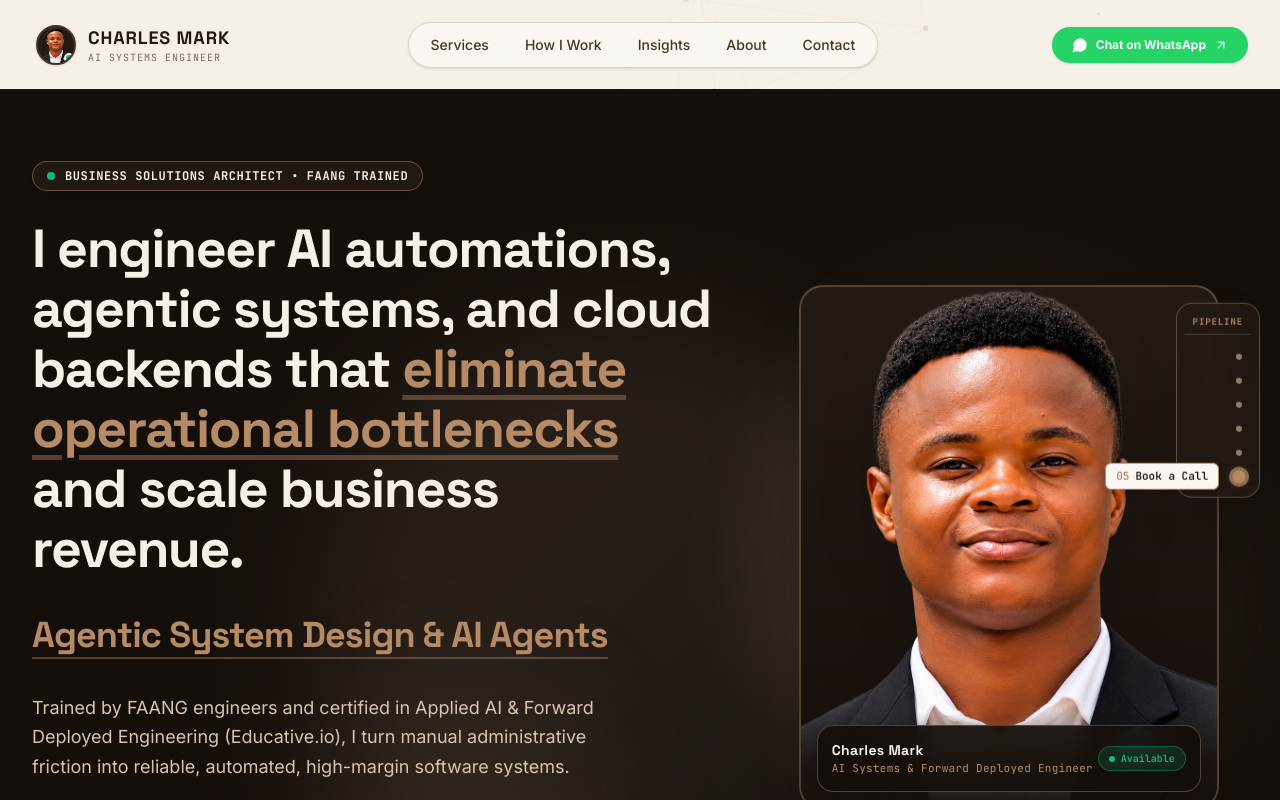
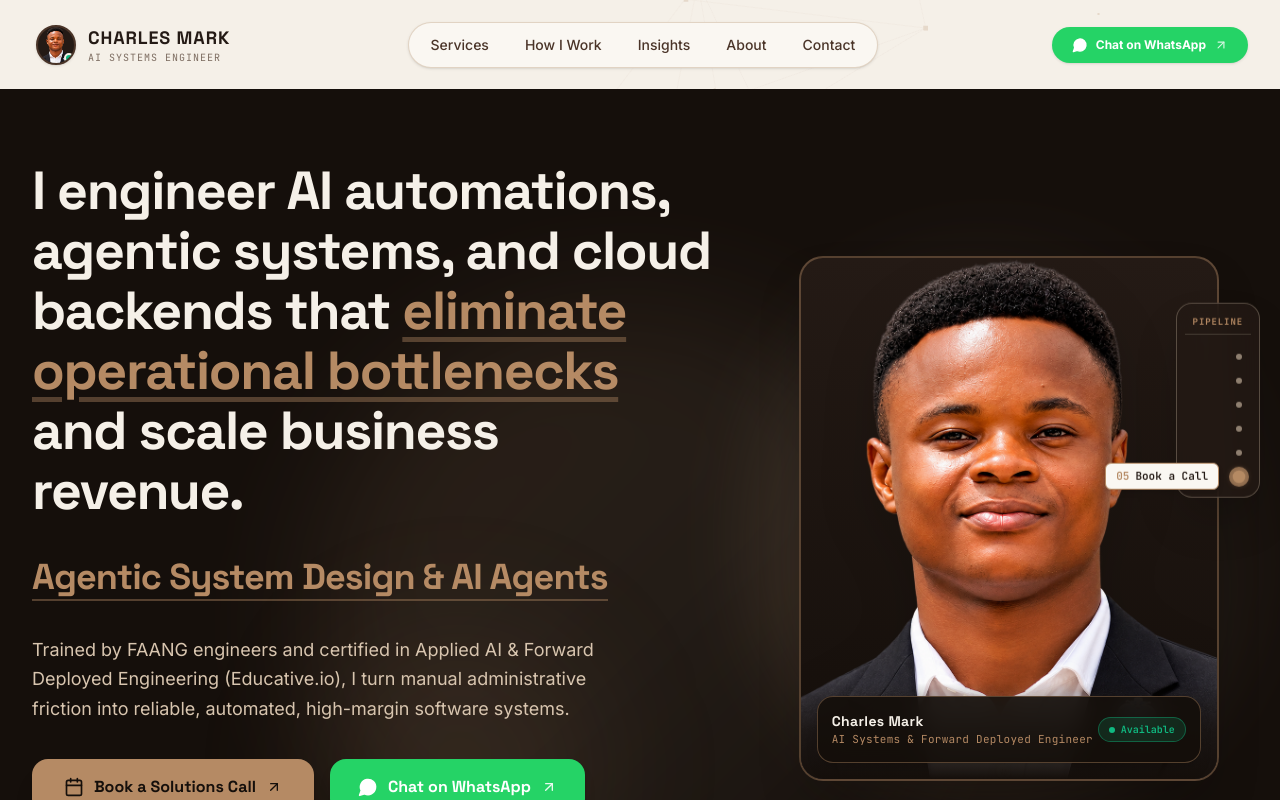
Before and after one commit to Charleskojomark/charlesmark-tech, a Next.js app: page / in a window 1280 px wide. Shown: the top 800 px of the page. Built offline with nearby package versions, Linux system fonts and the light colour scheme.

Commit message:
fix(hero): remove Business Solutions Architect pill badge

```diff
--- a/src/components/Hero.tsx
+++ b/src/components/Hero.tsx
@@ -28,14 +28,6 @@ export function Hero() {
 
           {/* MOBILE PORTRAIT: Displayed at the TOP on mobile so head is prominently at the top */}
           <div className="lg:hidden flex flex-col items-center text-center">
-            {/* Status Pill on mobile */}
-            <div className="inline-flex items-center gap-2 px-3.5 py-1.5 rounded-full bg-[#241A15] border border-[#B58A64]/50 shadow-md backdrop-blur-md mb-5">
-              <span className="w-2 h-2 rounded-full bg-[#10B981] animate-pulse" />
-              <span className="font-mono text-[10px] sm:text-xs text-[#F5F0E8] font-bold uppercase tracking-wider">
-                BUSINESS SOLUTIONS ARCHITECT • FAANG TRAINED
-              </span>
-            </div>
-
             {/* Prominent Mobile Portrait with head clearly visible at the top */}
             <div className="relative w-full max-w-[270px] sm:max-w-[310px] aspect-[4/4.6] rounded-3xl overflow-hidden border-2 border-[#B58A64]/40 shadow-2xl bg-gradient-to-b from-[#241A15] to-[#150F0B]">
               <Image
@@ -60,14 +52,6 @@ export function Hero() {
 
           {/* Left Column (Desktop) / Main Content */}
           <div className="lg:col-span-7 space-y-6 sm:space-y-7 text-left">
-            {/* Executive Solutions Eyebrow Pill (Desktop only, mobile has it above portrait) */}
-            <div className="hidden lg:inline-flex items-center gap-2.5 px-3.5 py-1.5 rounded-full bg-[#241A15]/90 border border-[#B58A64]/50 shadow-md backdrop-blur-md">
-              <span className="w-2 h-2 rounded-full bg-[#10B981] animate-pulse" />
-              <span className="font-mono text-xs text-[#F5F0E8] font-bold uppercase tracking-wider">
-                BUSINESS SOLUTIONS ARCHITECT • FAANG TRAINED
-              </span>
-            </div>
-
             {/* Solution-Oriented Headline for Business Leaders */}
             <h1 className="font-display text-3xl sm:text-4xl lg:text-5xl xl:text-[3.35rem] font-extrabold text-[#F5F0E8] tracking-tight leading-[1.12]">
               I engineer AI automations, agentic systems, and cloud backends that{" "}
```
